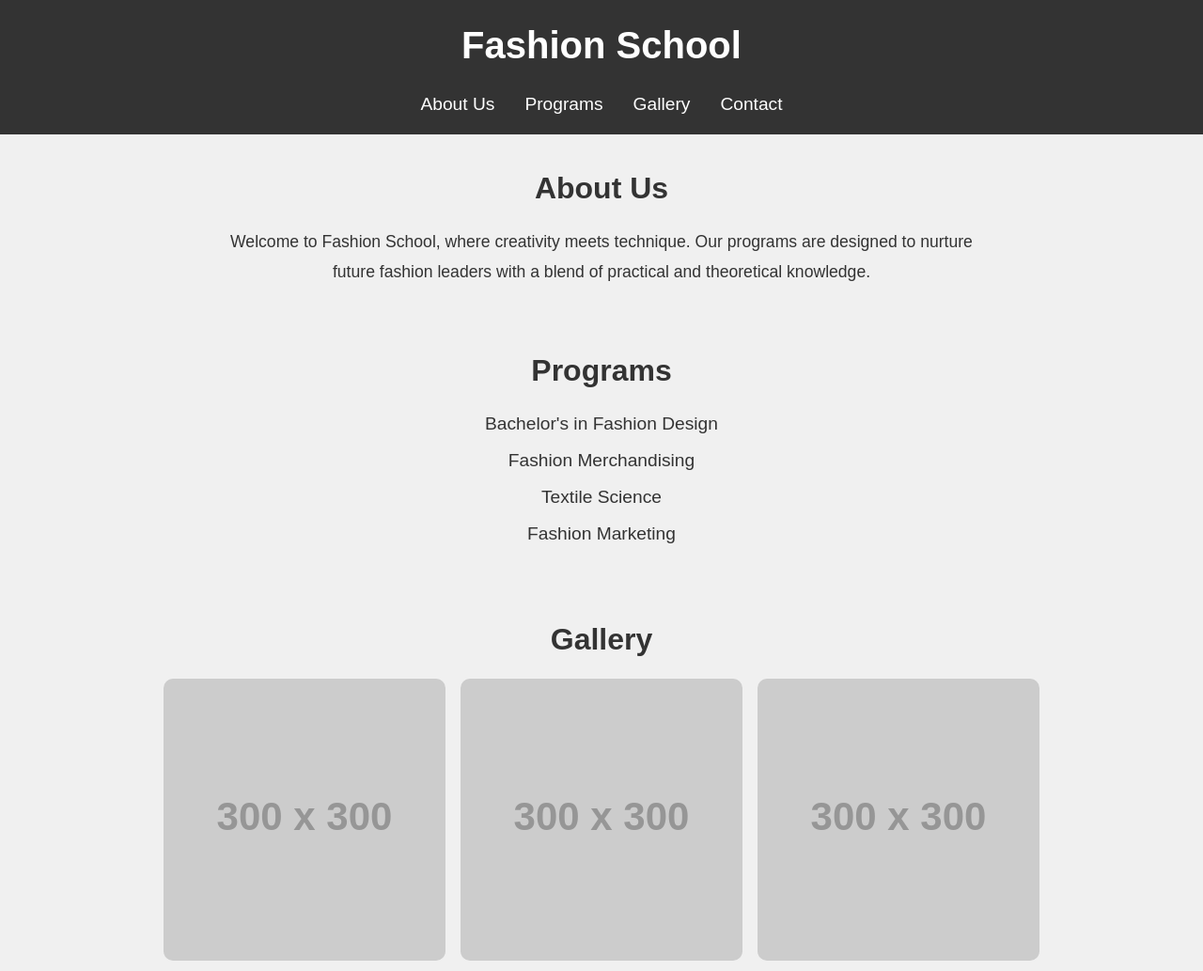
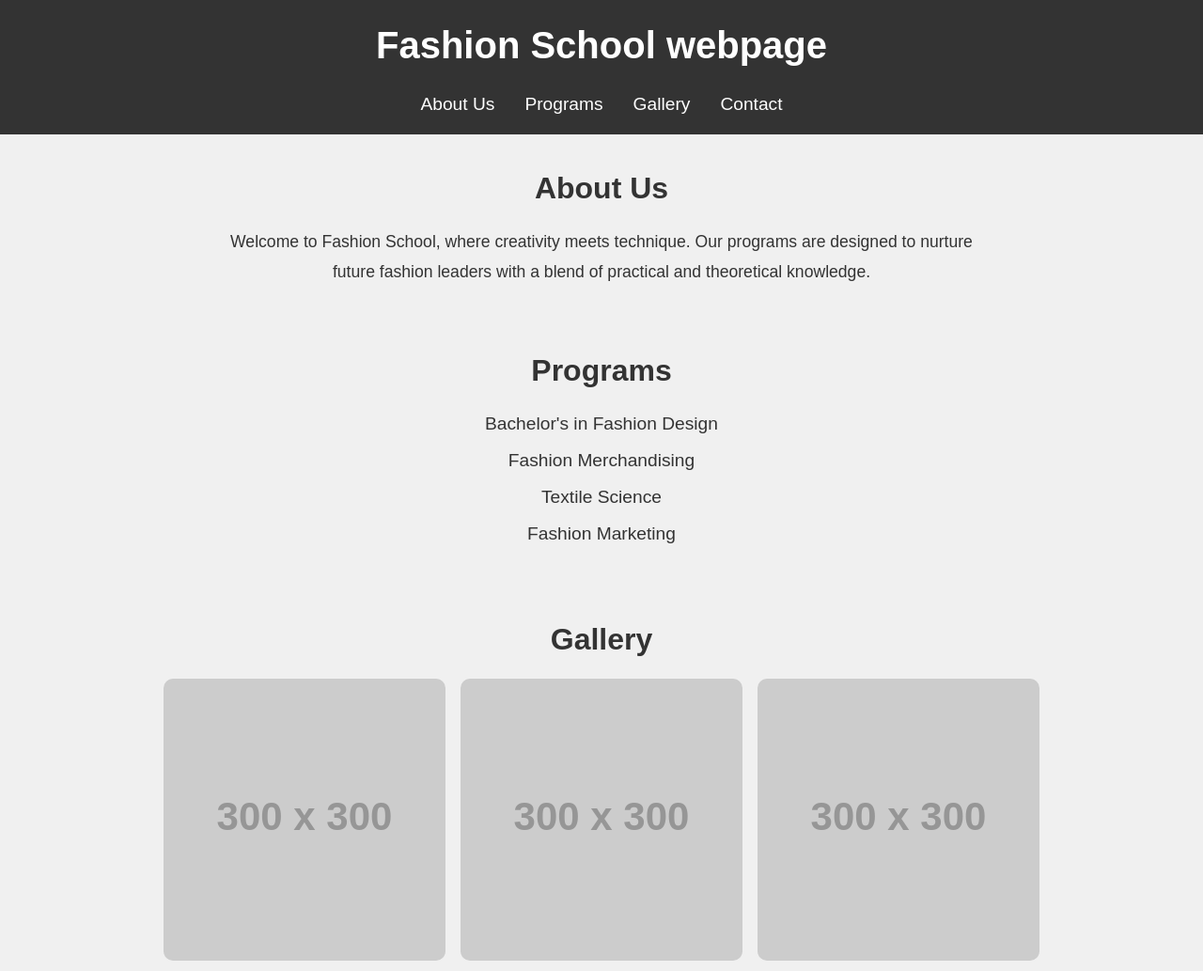
Before and after one commit to Teeyira10/Fashion-school, a plain HTML site: page index.html in a window 1280 px wide. Shown: the top 1033 px of the page at 94% size. Drawn offline with Linux system fonts and the light colour scheme; placeholder pictures from the web are drawn by us.

Commit message:
modified header

```diff
--- a/index.html
+++ b/index.html
@@ -9,7 +9,7 @@
 <body>
     <header>
         <div class="logo">
-            <h1>Fashion School</h1>
+            <h1>Fashion School webpage</h1>
         </div>
         <nav>
             <ul>
```
